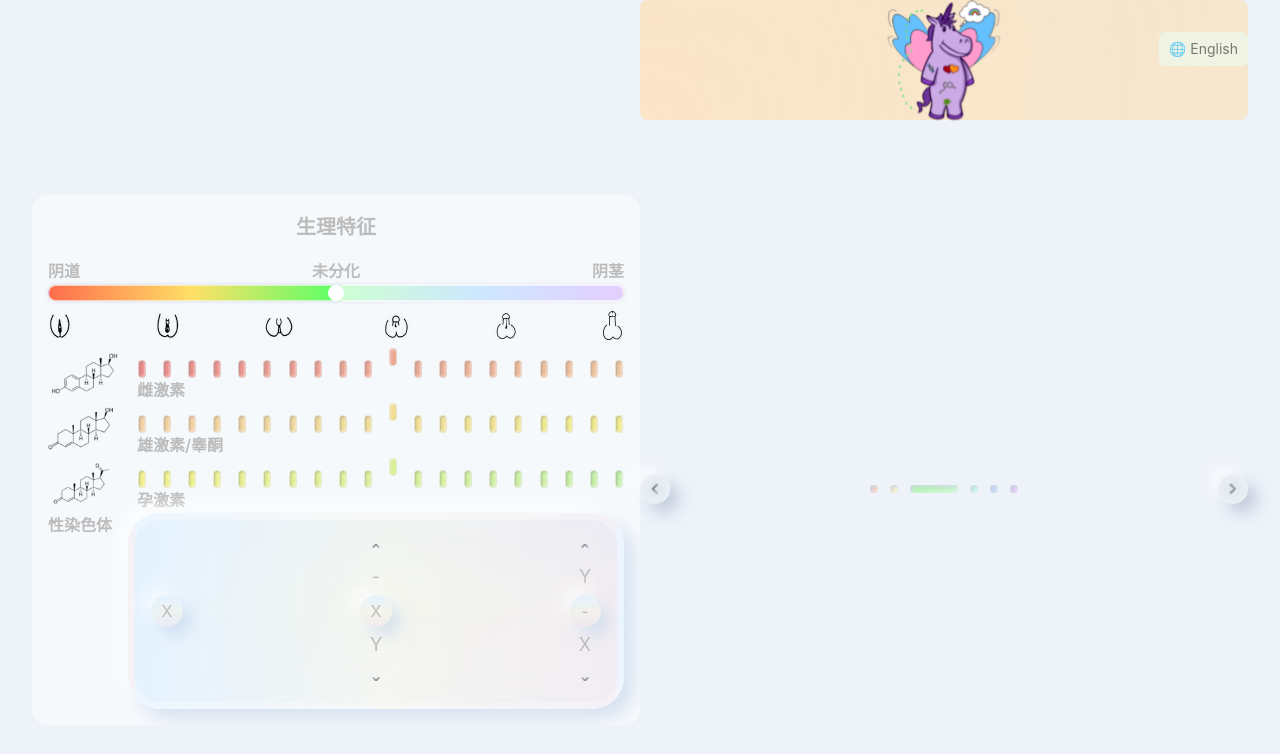
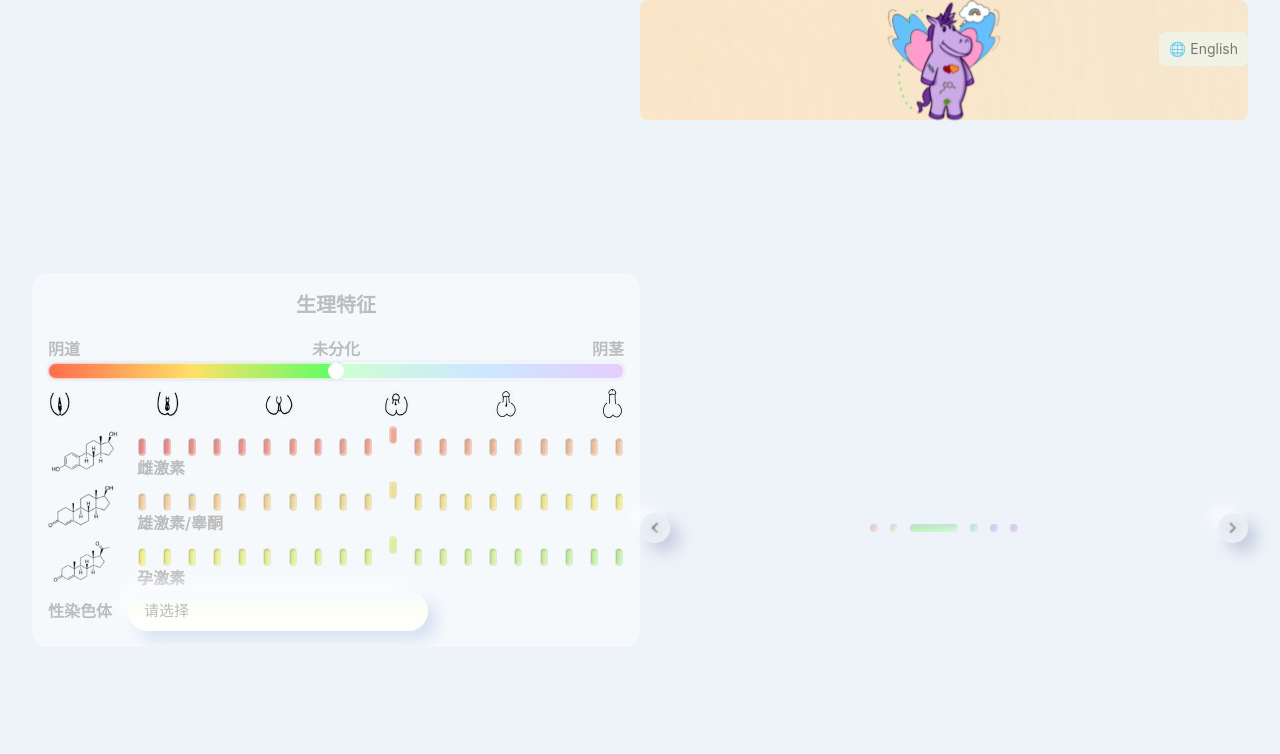
Before and after one commit to WuMianzhi/muu, a Vue app in the folder my-unique-unicorn/: page /physical-traits in a window 1280 px wide. Shown: the top 754 px of the page. Built offline with nearby package versions, Linux system fonts and the light colour scheme.

Commit message:
feat: 修改了性染色体选择的样式

```diff
--- /dev/null
+++ b/my-unique-unicorn/src/components/base/ColorfulSelect.vue
@@ -0,0 +1,158 @@
+<template>
+  <div class="custom-select" ref="triggerRef" @click="toggleDropdown">
+    <div class="select-trigger">
+      {{ selectedLabel || placeholder }}
+    </div>
+    <teleport to="body">
+      <div v-if="isOpen" class="select-options" :style="dropdownStyle">
+        <div
+          v-for="(opt, i) in options"
+          :key="i"
+          :class="['option', { selected: opt.value === modelValue }]"
+          @click.stop="selectOption(opt)"
+        >
+          {{ opt.label }}
+        </div>
+      </div>
+    </teleport>
+  </div>
+</template>
+
+<script setup>
+import {
+  ref,
+  computed,
+  defineProps,
+  defineEmits,
+  nextTick,
+  onMounted,
+  onBeforeUnmount,
+} from "vue";
+
+const dropdownStyle = ref({});
+const triggerRef = ref();
+
+const props = defineProps({
+  modelValue: String,
+  options: {
+    type: Array,
+    default: () => [],
+  },
+  placeholder: {
+    type: String,
+    default: "请选择",
+  },
+});
+
+const updatePosition = () => {
+  const rect = triggerRef.value?.getBoundingClientRect();
+  if (rect) {
+    const spaceBelow = window.innerHeight - rect.bottom;
+    const spaceAbove = rect.top;
+    const showAbove = spaceBelow < 200 && spaceAbove > spaceBelow;
+
+    dropdownStyle.value = {
+      position: "absolute",
+      top: showAbove
+        ? `${rect.top + window.scrollY - 200}px`
+        : `${rect.bottom + window.scrollY}px`,
+      left: `${rect.left + window.scrollX}px`,
+      width: `${rect.width}px`,
+      zIndex: 1000,
+    };
+  }
+};
+
+const emit = defineEmits(["update:modelValue"]);
+const isOpen = ref(false);
+
+const selectedLabel = computed(
+  () => props.options.find((o) => o.value === props.modelValue)?.label
+);
+
+const toggleDropdown = () => {
+  isOpen.value = !isOpen.value;
+  if (isOpen.value) {
+    nextTick(() => {
+      console.log("aa");
+
+      updatePosition();
+    });
+  }
+};
+
+const selectOption = (opt) => {
+  emit("update:modelValue", opt.value);
+  isOpen.value = false;
+};
+
+const handleClickOutside = (e) => {
+  if (!triggerRef.value?.contains(e.target)) {
+    isOpen.value = false;
+  }
+};
+
+onMounted(() => document.addEventListener("click", handleClickOutside));
+onBeforeUnmount(() =>
+  document.removeEventListener("click", handleClickOutside)
+);
+</script>
+
+<style scoped>
+.custom-select {
+  position: relative;
+  width: 100%;
+  max-width: 300px;
+  user-select: none;
+  font-family: sans-serif;
+}
+
+.select-trigger {
+  text-align: left;
+  padding: 0.5rem 1rem;
+  /* border: 2px solid #ccc; */
+  border-radius: 2rem;
+  background-color: #fff;
+  cursor: pointer;
+  box-shadow: -9px -9px 16px 0px #ffffff99, 9px 9px 16px 0px #bfd0e999;
+  background: linear-gradient(
+      180deg,
+      rgba(208, 232, 255, 0.2) 0%,
+      rgba(249, 249, 213, 0.1979) 47.06%,
+      rgba(255, 215, 253, 0) 96.12%
+    ),
+    linear-gradient(0deg, rgba(255, 255, 255, 0.6), rgba(255, 255, 255, 0.6)),
+    #fff;
+}
+
+.select-options {
+  position: absolute;
+  top: 100%;
+  left: 0;
+  right: 0;
+  margin-top: 4px;
+  border: 2px solid #ccc;
+  border-radius: 8px;
+  background-color: #fff;
+  color: #334155;
+  max-height: 200px;
+  overflow-y: auto;
+  z-index: 1000;
+}
+
+.option {
+  padding: 10px;
+  cursor: pointer;
+  transition: all 0.2s;
+}
+
+.option:hover {
+  background-color: #f0f0f0;
+}
+
+.option.selected {
+  background-color: #cce5ff;
+  background: linear-gradient(to right, #e4f2ff, #f3f3e67a, #ece0ec80);
+  font-weight: bold;
+}
+</style>
--- a/my-unique-unicorn/src/views/PhysiologicalTrait.vue
+++ b/my-unique-unicorn/src/views/PhysiologicalTrait.vue
@@ -34,10 +34,16 @@
 
     <div class="chromosome-container">
       <h3>{{ $t("physical.chromosomes") }}</h3>
-      <div class="chromosome-panel" v-if="mode === 'SHOW'">
-        <span>X</span>
+      <!-- <div class="chromosome-panel" v-if="mode === 'SHOW'"> -->
+      <div v-if="mode === 'SHOW'" class="flex-1">
+        <ColorfulSelect
+          v-model="chromosome"
+          :options="chromosomeOpts"
+          placeholder="请选择"
+        />
+        <!-- <span>X</span>
         <AxisControl v-model:idx="firstIdx" />
-        <AxisControl v-model:idx="secondIdx" />
+        <AxisControl v-model:idx="secondIdx" /> -->
       </div>
       <h3 v-else>{{ res }}</h3>
     </div>
@@ -46,20 +52,32 @@
 <script lang="ts" setup>
 import ColorBar from "@/components/base/ColorBar.vue";
 import ImgNumPicker from "@/components/compose/ImgNumPicker.vue";
-import AxisControl from "@/components/base/AxisControlPad.vue";
 import { useQuizStore } from "@/stores/quizStore";
 import { computed, ref, watch } from "vue";
+import ColorfulSelect from "@/components/base/ColorfulSelect.vue";
 
 const quizStore = useQuizStore();
 
 const firstIdx = ref(0);
 const secondIdx = ref(2);
+const chromosomeOpts = ref([
+  { label: "XX", value: "XX" },
+  { label: "XXX", value: "XXX" },
+  { label: "XXY", value: "XXY" },
+  { label: "XYY", value: "XYY" },
+  { label: "XY", value: "XY" },
+]);
+const chromosome = ref<string>("");
 
 const res = computed(() => {
   const chromosomeArray = ["X", "Y", "-"];
   return `X${chromosomeArray[firstIdx.value]}${
     secondIdx.value == 2 ? "" : chromosomeArray[secondIdx.value]
   }`;
+});
+
+watch(chromosome, () => {
+  quizStore.genderQuiz.chromosome = chromosome.value;
 });
 
 watch([firstIdx, secondIdx], () => {
@@ -99,8 +117,10 @@ img {
 }
 
 .chromosome-container {
+  width: 100%;
   display: flex;
   gap: 1rem;
+  align-items: center;
 }
 
 .chromosome-panel {
@@ -144,4 +164,8 @@ span {
   box-shadow: -9px -9px 16px 0px rgba(255, 255, 255, 0.6),
     9px 9px 16px 0px rgba(194, 211, 237, 0.6);
 }
+
+.flex-1 {
+  flex: 1;
+}
 </style>
```
